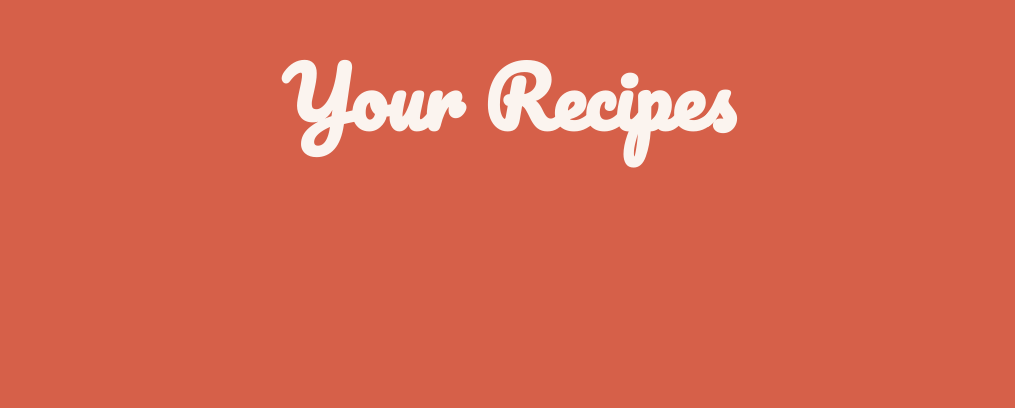
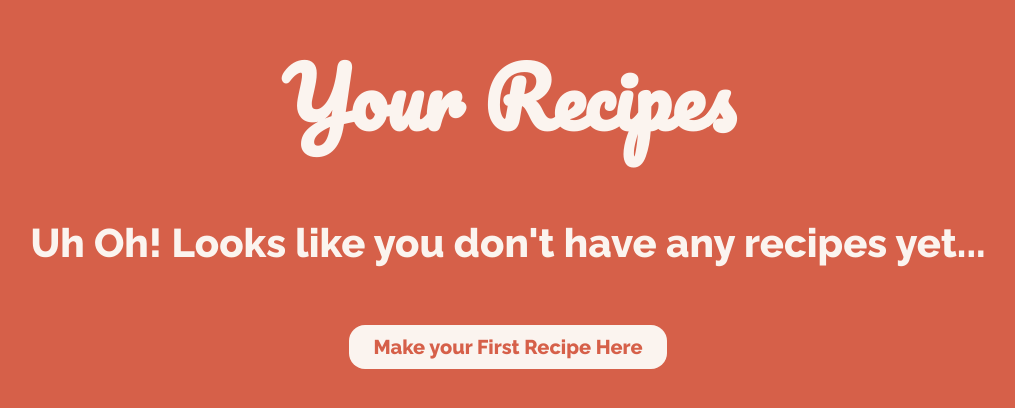
Before and after one commit to brooklinlee/recipe-organizer, a Django app: page /recipes/ in a window 1280 px wide. Shown: the part 60-468 px from the top of the page, without its empty margins (132-1147 px from the left). Run offline with Django 4.2, Linux system fonts and the light colour scheme; the visitor is signed in with stand-in values (Sample User, id 1); data that the repository does not hold is empty.

Commit message:
set up conditional message for no recipes under a user

```diff
--- a/main_app/static/css/recipes/recipe-index.css
+++ b/main_app/static/css/recipes/recipe-index.css
@@ -86,3 +86,19 @@ a > h3 {
 a > p {
   font-size: 30px;
 }
+
+.no-recipes {
+  text-align: center;
+}
+
+.notice{
+  color: var(--background);
+  font-size: 40px;
+  margin-top: 48px;
+  margin-bottom: 68px;
+}
+
+.new-recipe-btn {
+  background-color: var(--background);
+  color: var(--primary);
+}
--- a/main_app/templates/recipes/index.html
+++ b/main_app/templates/recipes/index.html
@@ -17,6 +17,7 @@
   <div>
     <h1>Your Recipes</h1>
   </div>
+  {% if recipe.all %}
   <div class="rc-cont">
     {% for recipe in recipes %}
     <div class="recipe-card">
@@ -30,6 +31,12 @@
       </div>
     </div>
     {% endfor %}
+    {% else %}
+    <div class="no-recipes">
+      <p class="notice">Uh Oh! Looks like you don't have any recipes yet...</p>
+      <a href="{% url 'recipe-create' %}"><button class="new-recipe-btn">Make your First Recipe Here</button></a>
+    </div>
+  {% endif %}
   </div>
 </main>
 
```
